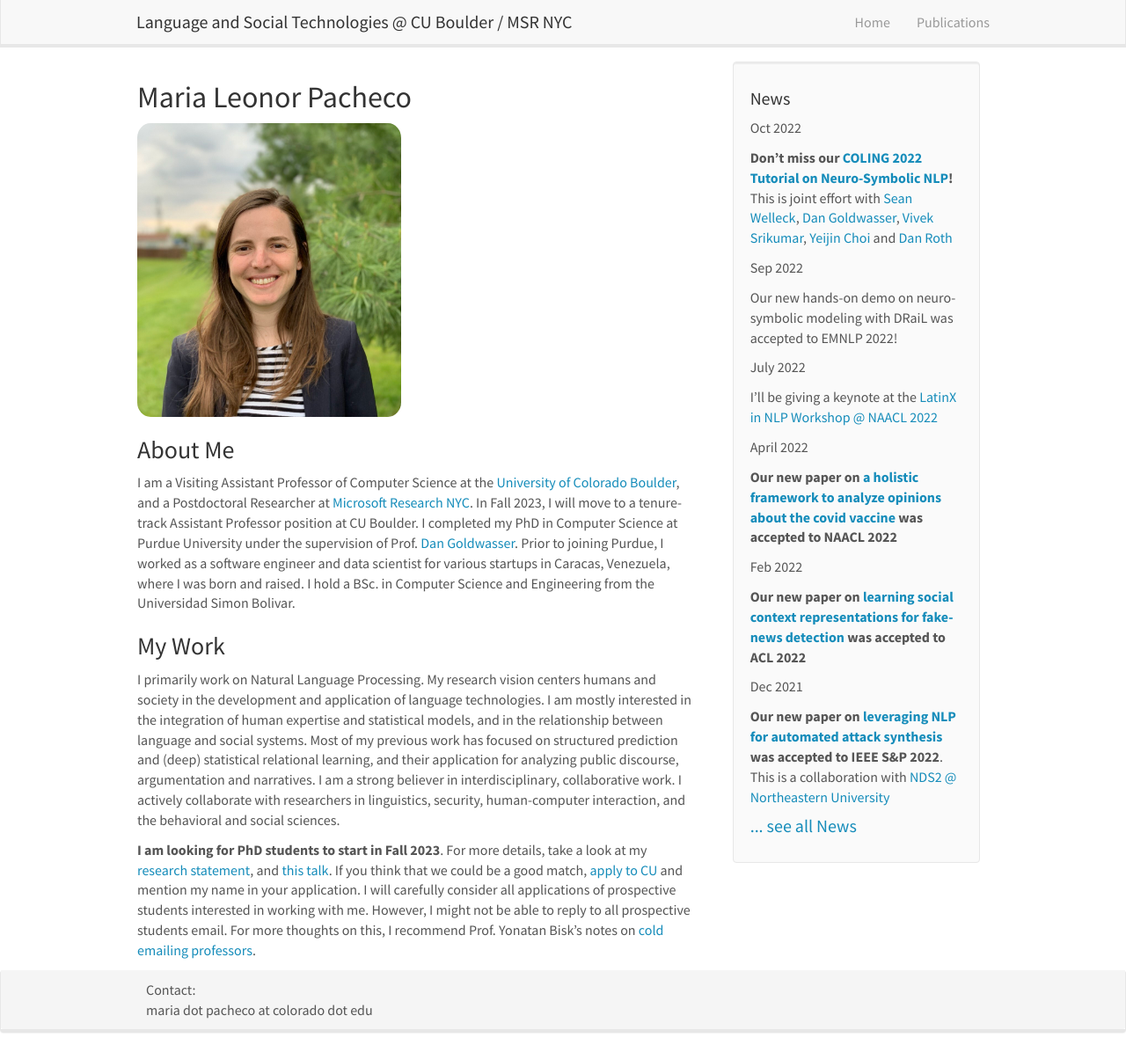
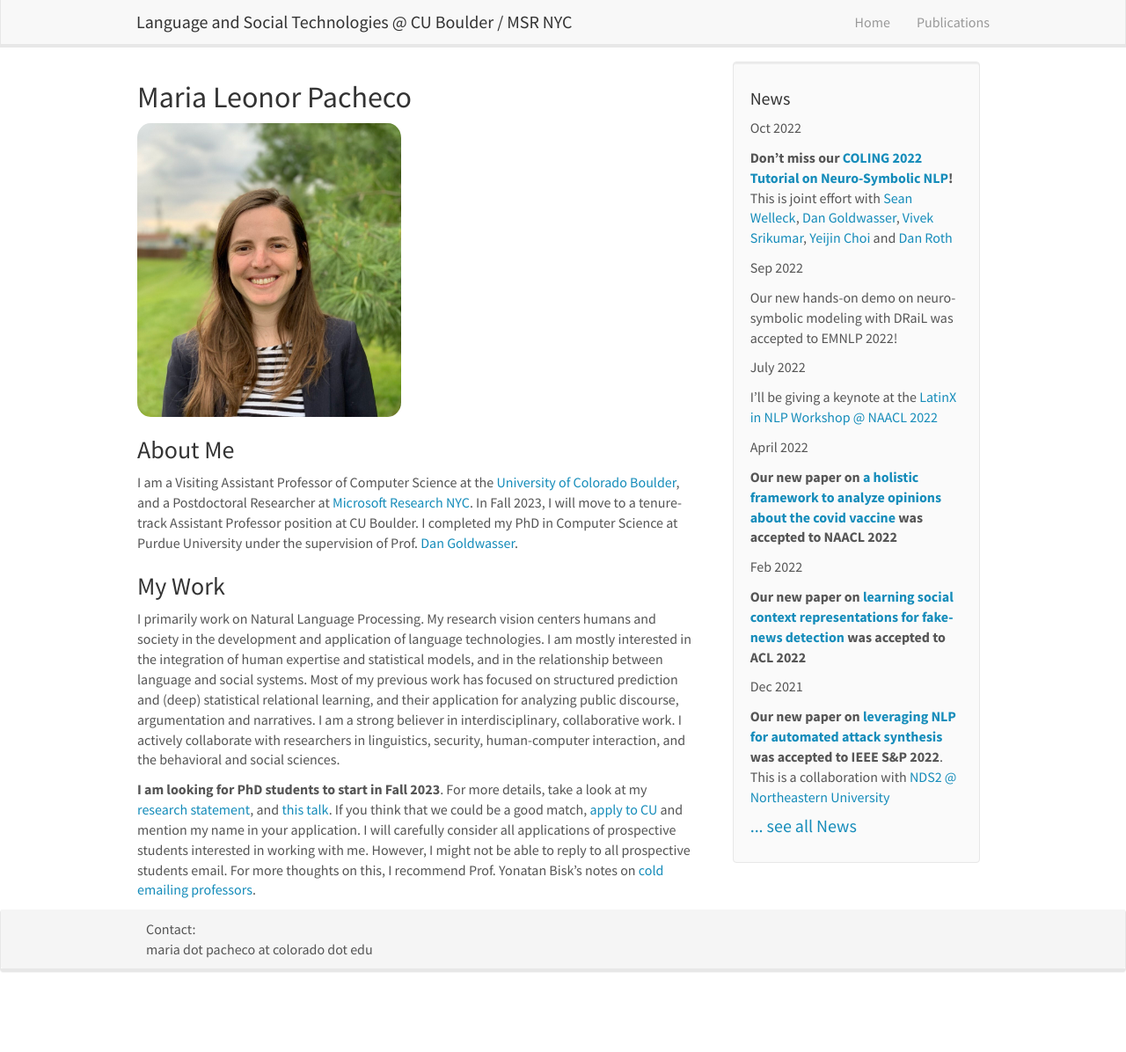
Before and after one commit to mlpacheco/mlpacheco.github.io, a Jekyll site: the page built from _pages/home.md, in a window 1280 px wide and 1196 px high. Shown: the whole window at 88% size. Built offline with Jekyll 4.4.1, drawn with Linux system fonts in a browser that asks for light colours; nearby versions of some CDN libraries.

Commit message:
Update home.md

```diff
--- a/_pages/home.md
+++ b/_pages/home.md
@@ -9,7 +9,7 @@
 ### About Me
 
 I am a Visiting Assistant Professor of Computer Science at the [University of Colorado Boulder](https://www.colorado.edu/cs/), and a Postdoctoral Researcher at [Microsoft Research
-NYC](https://www.microsoft.com/en-us/research/lab/microsoft-research-new-york/). In Fall 2023, I will move to a tenure-track Assistant Professor position at CU Boulder. I completed my PhD in Computer Science at Purdue University under the supervision of Prof. [Dan Goldwasser](https://www.cs.purdue.edu/homes/dgoldwas/). Prior to joining Purdue, I worked as a software engineer and data scientist for various startups in Caracas, Venezuela, where I was born and raised. I hold a BSc. in Computer Science and Engineering from the Universidad Simon Bolivar.
+NYC](https://www.microsoft.com/en-us/research/lab/microsoft-research-new-york/). In Fall 2023, I will move to a tenure-track Assistant Professor position at CU Boulder. I completed my PhD in Computer Science at Purdue University under the supervision of Prof. [Dan Goldwasser](https://www.cs.purdue.edu/homes/dgoldwas/).
 
 
 ### My Work
```
